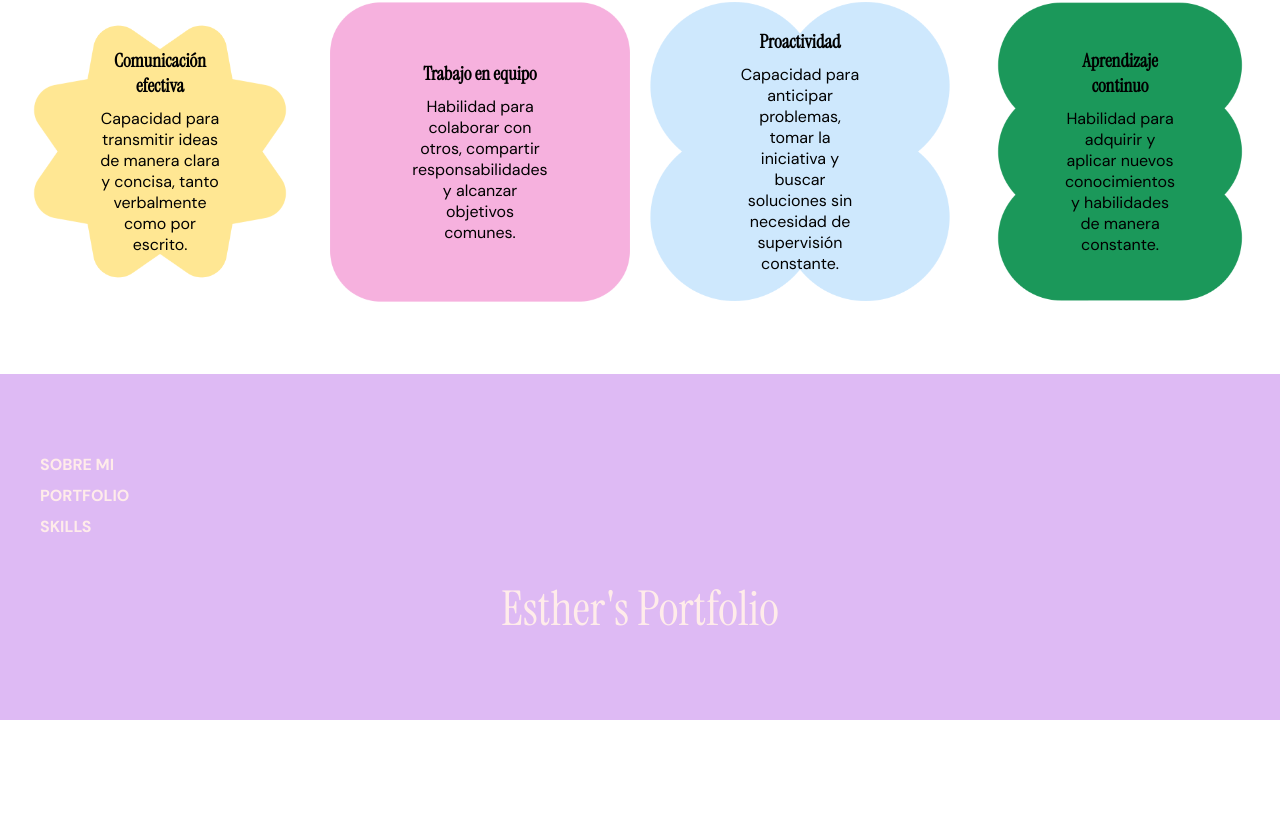
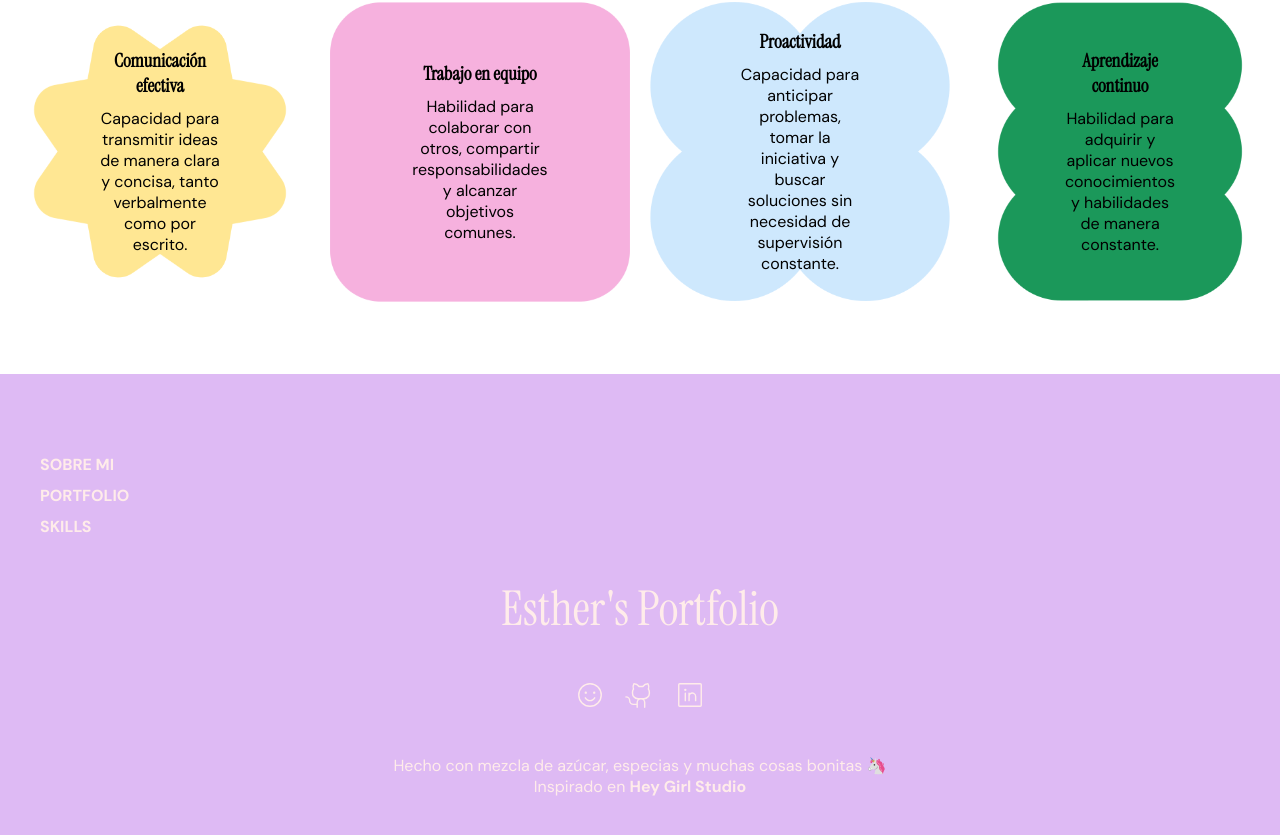
Before and after one commit to estherquiros/esther-portfolio, a React (Vite) app: page / in a window 1280 px wide. Shown: the part 2674-3509 px from the top of the page. Before the commit the page ends 3394 px from the top, so only its background shows below. Built offline with nearby package versions, Linux system fonts and the light colour scheme.

Commit message:
add footer styles

```diff
--- a/src/components/Footer/Footer.jsx
+++ b/src/components/Footer/Footer.jsx
@@ -1,4 +1,9 @@
 import "./Footer.scss";
+import {
+  PiGithubLogoLight,
+  PiSmileyLight,
+  PiLinkedinLogoLight,
+} from "react-icons/pi";
 export const Footer = () => {
   return (
     <footer className="footer">
@@ -25,7 +30,51 @@ export const Footer = () => {
       <div className="footer__title">
         <h2 className="footer__title-text font-title">Esther's Portfolio</h2>
       </div>
-      <div className="footer__bottom"></div>
+      <div className="footer__bottom">
+        <div className="footer__social">
+          <ul className="footer__links">
+            <li>
+              <a className="link" href="mailto:estherbequiros@gmail.com">
+                <PiSmileyLight size={30} />
+              </a>
+            </li>
+            <li>
+              <a
+                className="link"
+                target="_blank"
+                rel="noopener noreferrer"
+                href="https://github.com/estherquiros"
+              >
+                <PiGithubLogoLight size={30} />
+              </a>
+            </li>
+            <li>
+              <a
+                className="link"
+                target="_blank"
+                rel="noopener noreferrer"
+                href="https://www.linkedin.com/in/esther-quir%C3%B3s/"
+              >
+                <PiLinkedinLogoLight size={30} />
+              </a>
+            </li>
+          </ul>
+        </div>
+      </div>
+      <div className="footer__copyright">
+        <p>Hecho con mezcla de azúcar, especias y muchas cosas bonitas 🦄</p>
+        <p>
+          Inspirado en{" "}
+          <a
+            className="footer__copyright-link link"
+            href="https://www.heygirlstudio.co.uk/"
+            target="__blank"
+            rel="noopener noreferrer"
+          >
+            Hey Girl Studio
+          </a>
+        </p>
+      </div>
     </footer>
   );
 };
--- a/src/components/Footer/Footer.scss
+++ b/src/components/Footer/Footer.scss
@@ -22,4 +22,28 @@
     font-size: xx-large;
     color: $color-makeup;
   }
+  &__links {
+    display: flex;
+    justify-content: center;
+    gap: 20px;
+    list-style: none;
+    color: $color-makeup;
+  }
+  &__copyright {
+    display: flex;
+    flex-direction: column;
+    justify-content: center;
+    text-align: center;
+    color: $color-makeup;
+
+    &-link {
+      color: $color-makeup !important;
+    }
+  }
+  &__bottom {
+    display: flex;
+    flex-direction: column;
+    justify-content: center;
+    gap: 20px;
+  }
 }
```
